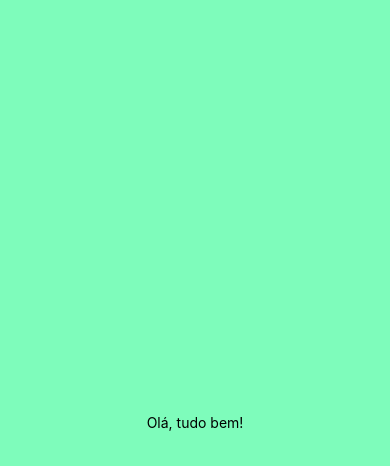
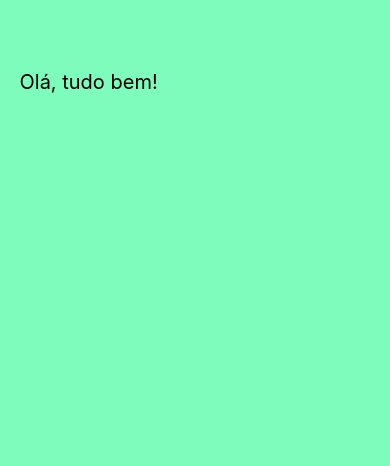
Before and after one commit to juliokozarewicz/xtasks, a React Native app: screen / in a window 390 px wide. Shown: the top 466 px of the page. Built offline with nearby package versions, Linux system fonts and the light colour scheme.

Commit message:
Beginning of the application structure.

```diff
--- a/src/App.tsx
+++ b/src/App.tsx
@@ -1,6 +1,7 @@
 import React from 'react';
 import {View, SafeAreaView, Text} from 'react-native';
 
+// Import stylesheet from hom       e
 import homeStyle from './stylesheet/home';
 
 const App = () => {
@@ -8,8 +9,10 @@ const App = () => {
 
     <View style={homeStyle.allcontent}>
 
-      <SafeAreaView>
-        <Text>Olá, tudo bem!</Text>
+      <SafeAreaView style={homeStyle.safeareaview}>
+
+        <Text style={homeStyle.titletop}>Olá, tudo bem!</Text>
+
       </SafeAreaView>
 
     </View>
--- a/src/stylesheet/home.js
+++ b/src/stylesheet/home.js
@@ -17,15 +17,22 @@ export default StyleSheet.create({
 
   allcontent: {
     flex: 1,
-    justifyContent: 'center',
+    justifyContent: 'start',
     alignItems: 'center',
     backgroundColor: '#7EFCBB',
   },
 
+  safeareaview: {
+    width: '90%',
+    flex: 1,
+  },
+
+
+  // Edit from here
   titletop: {
     marginTop: 70,
     width: '90%',
-    fontSize: 25,
+    fontSize: 20,
     color: 'black',
   },
 
```
